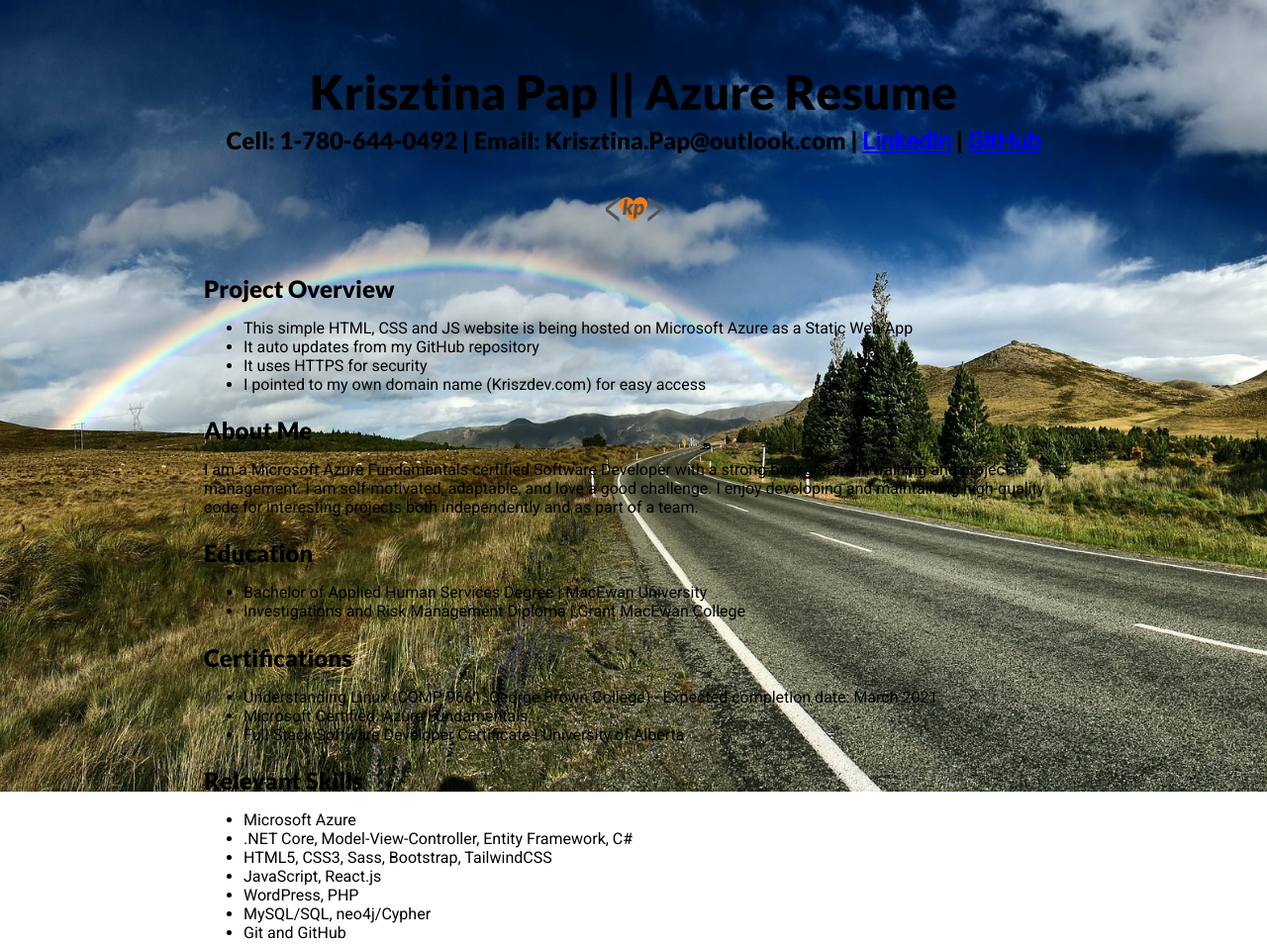
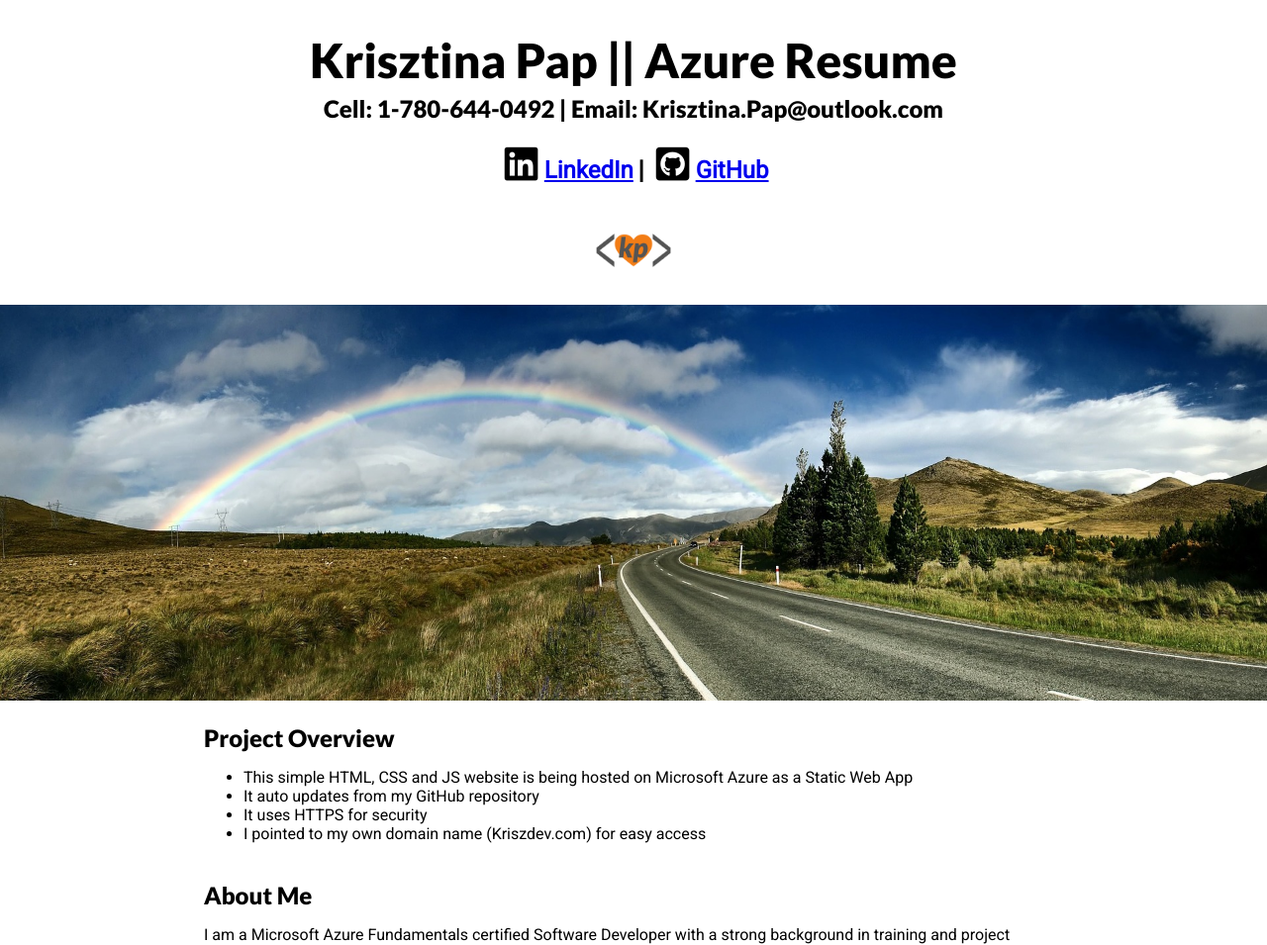
Before and after one commit to KrisztinaPap/azure-resume, a website: page index.html in a window 1280 px wide. Shown: the top 955 px of the page at 99% size. Drawn offline with Linux system fonts and the light colour scheme.

Commit message:
Added social icons in header

```diff
--- a/index.html
+++ b/index.html
@@ -7,19 +7,22 @@
 
     <link rel="preconnect" href="https://fonts.gstatic.com">
     <link href="https://fonts.googleapis.com/css2?family=Lato:wght@900&family=Roboto:wght@400&display=swap" rel="stylesheet">
+    <link rel="stylesheet" href="/node_modules/@fortawesome/fontawesome-free/css/fontawesome.min.css">
+    <link rel="stylesheet" href="/node_modules/@fortawesome/fontawesome-free/css/brands.min.css">
+    <link rel="stylesheet" href="/node_modules/@fortawesome/fontawesome-free/css/brands.css">
     <link rel="stylesheet" href="style.css">
 
     <title>Krisztina Pap || Azure Resume</title>
 </head>
 <body>
-    <div class="parallax">
-        <div class="container">
         <header>
             <h1>Krisztina Pap || Azure Resume</h1>
-                <h2>Cell: 1-780-644-0492 | Email: Krisztina.Pap@outlook.com | <a href="https://www.linkedin.com/in/krisztinapap/">LinkedIn</a> | <a href="https://github.com/KrisztinaPap">GitHub</a></h2>
+            <h2>Cell: 1-780-644-0492 | Email: Krisztina.Pap@outlook.com</h2>
+            <h2><a href="https://www.linkedin.com/in/krisztinapap/"><span class="fab fa-linkedin" aria-hidden="true"></span>LinkedIn</a> | <a href="https://github.com/KrisztinaPap"><span class="fab fa-github-square" aria-hidden="true"></span>GitHub</a></h2>
             <img src="img/kp-logo-transparent.png" alt="heart with arrow brackets">
         </header>
-            <div>
+        <div class="parallax bg-1"></div>
+        <div class="container">
             <h2>Project Overview</h2>
             <ul>
                 <li>This simple HTML, CSS and JS website is being hosted on Microsoft Azure as a Static Web App</li>
@@ -28,18 +31,18 @@
                 <li>I pointed to my own domain name (Kriszdev.com) for easy access</li>
             </ul>
         </div>
-            <div>
+        <div class="container">
             <h2>About Me</h2>
             <p>I am a Microsoft Azure Fundamentals certified Software Developer with a strong background in training and project management. I am self-motivated, adaptable, and love a good challenge. I enjoy developing and maintaining high-quality code for interesting projects both independently and as part of a team.</p>
         </div>
-            <div>
+        <div class="container">
             <h2>Education</h2>
             <ul>
                 <li>Bachelor of Applied Human Services Degree | MacEwan University</li>
                 <li>Investigations and Risk Management Diploma | Grant MacEwan College</li>
             </ul>
         </div>
-            <div>
+        <div class="container">
             <h2>Certifications</h2>
             <ul>
                 <li>Understanding Linux (COMP 9661, George Brown College) - Expected completion date: March 2021</li>
@@ -47,7 +50,7 @@
                 <li>Full-Stack Software Developer Certificate | University of Alberta</li>
             </ul>
         </div>
-            <div>
+        <div class="container">
             <h2>Relevant Skills</h2>
             <ul>
                 <li>Microsoft Azure</li>
@@ -59,7 +62,7 @@
                 <li>Git and GitHub</li>
             </ul>
         </div>
-            <div>
+        <div class="container">
             <h2>Related Industry Skills</h2>
             <ul>
                 <li>User Experience Design</li>
@@ -68,7 +71,7 @@
                 <li>Agile and Waterfall Methodologies</li>
             </ul>
         </div>
-            <div>
+        <div class="container">
             <h2> Teamwork</h2>
             <ul>
                 <li>Collaboration tools: Slack/Zoom/Discord/Skype/GitHub/Google Suite</li>
@@ -79,7 +82,8 @@
                 <li>Troubleshooting/problem-solving skills</li>
             </ul>
         </div>
-            <div>
+        <div class="parallax bg-2"></div>
+        <div class="container">
             <h2>Recent Work Experience</h2>
             <h3>Software Developer Intern | UnTribe | Dec 2020 – Present</h3>
             <ul>
@@ -113,17 +117,14 @@
                 <li>Monitored student performance and assisted in change and performance management.</li>
             </ul>
     </div>
-        </div>
 
     <footer>
-            <hr/>
         <div id="copyright">
             <p>&copy; <span id="currentYear"></span> by Krisztina Pap</p>
             <p>Rainbow image by <a href="https://pixabay.com/photos/?utm_source=link-attribution&amp;utm_medium=referral&amp;utm_campaign=image&amp;utm_content=1149610">Free-Photos</a> from <a href="https://pixabay.com/?utm_source=link-attribution&amp;utm_medium=referral&amp;utm_campaign=image&amp;utm_content=1149610">Pixabay</a></p>
             <p>Sunset image by <a href="https://pixabay.com/users/sorbyphoto-725076/?utm_source=link-attribution&amp;utm_medium=referral&amp;utm_campaign=image&amp;utm_content=850873">Henning Sørby</a> from <a href="https://pixabay.com/?utm_source=link-attribution&amp;utm_medium=referral&amp;utm_campaign=image&amp;utm_content=850873">Pixabay</a></p>
         </div>
     </footer>
-    </div>
 
     <script src="script.js"></script>
 </body>
--- /dev/null
+++ b/package.json
@@ -0,0 +1,5 @@
+{
+  "dependencies": {
+    "@fortawesome/fontawesome-free": "^5.15.2"
+  }
+}
--- a/style.css
+++ b/style.css
@@ -11,20 +11,12 @@ footer {
 
 footer {
     padding-top: 2rem;
+    padding-bottom: 2rem;
 }
 
 .container {
     margin: auto;
     padding: 16px;
-}
-
-.parallax {
-    background-image: url("/img/rainbow-1149610_1920.jpg");
-    height: 100vh;
-    background-attachment: fixed;
-    background-position: center;
-    background-repeat: no-repeat;
-    background-size: cover;
 }
 
 h1,
@@ -55,7 +47,13 @@ div {
 }
 
 img {
-    width: 6vw;
+    width: 25vw;
+}
+
+.fab {
+    color: black;
+    font-size: 2.4rem;
+    padding: 0 0.4rem;
 }
 
 #copyright {
@@ -72,12 +70,19 @@ img {
         max-width: 95vw;
     }
 
+    img {
+        width: 25vw;
+    }
 }
 
 /*** Larger than tablet ***/
 @media (min-width: 750px) {
     .container {
         max-width: 90vw;
+    }
+
+    img {
+        width: 12vw;
     }
 }
 
@@ -86,4 +91,24 @@ img {
     .container {
         max-width: 900px;
     }
+
+    .parallax {
+        height: 50vh;
+        background-attachment: fixed;
+        background-position: center;
+        background-repeat: no-repeat;
+        background-size: cover;
+    }
+
+    .bg-1 {
+        background-image: url("/img/rainbow-1149610_1920.jpg");
+    }
+
+    .bg-2 {
+        background-image: url("/img/sunset-850873_1920.jpg");
+    }
+
+    img {
+        width: 8vw;
+    }
 }
```
Also changed, not shown: 1 other file. Lines whose indentation alone changed are shown as unchanged.
